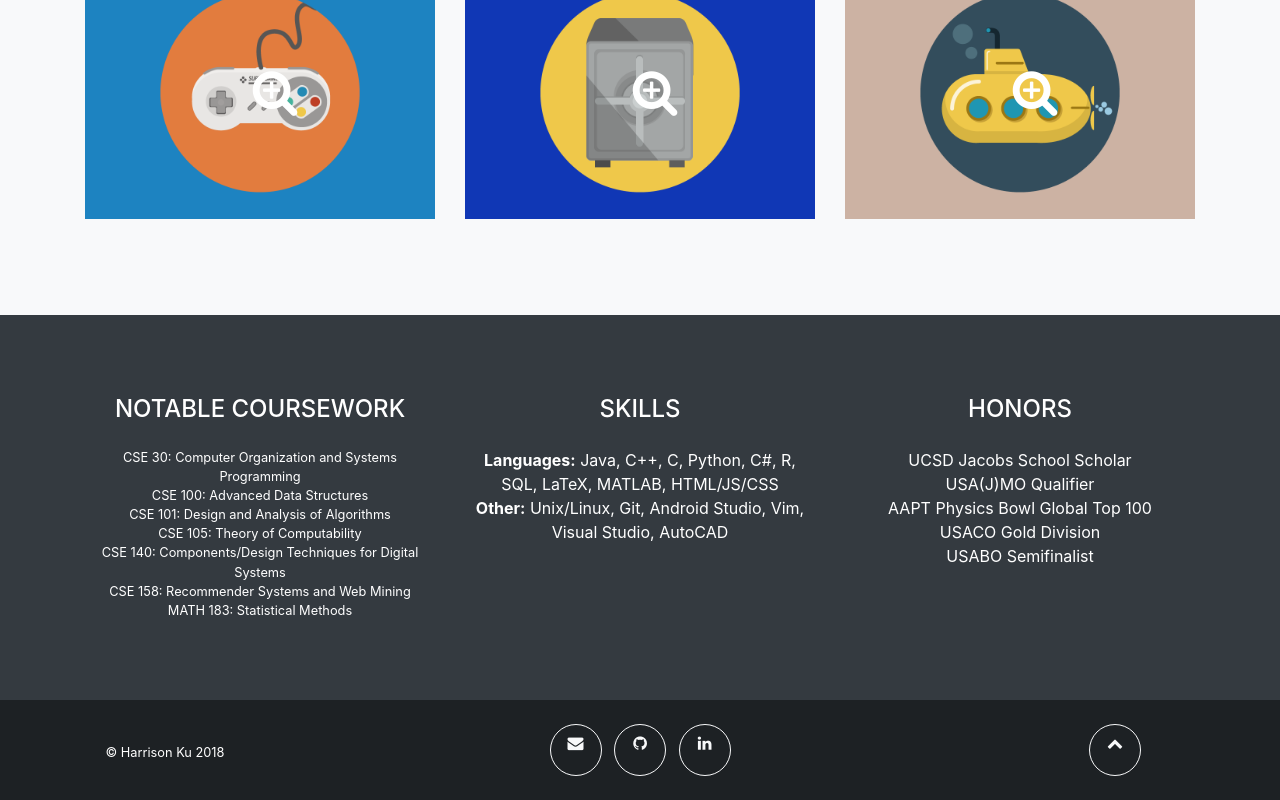
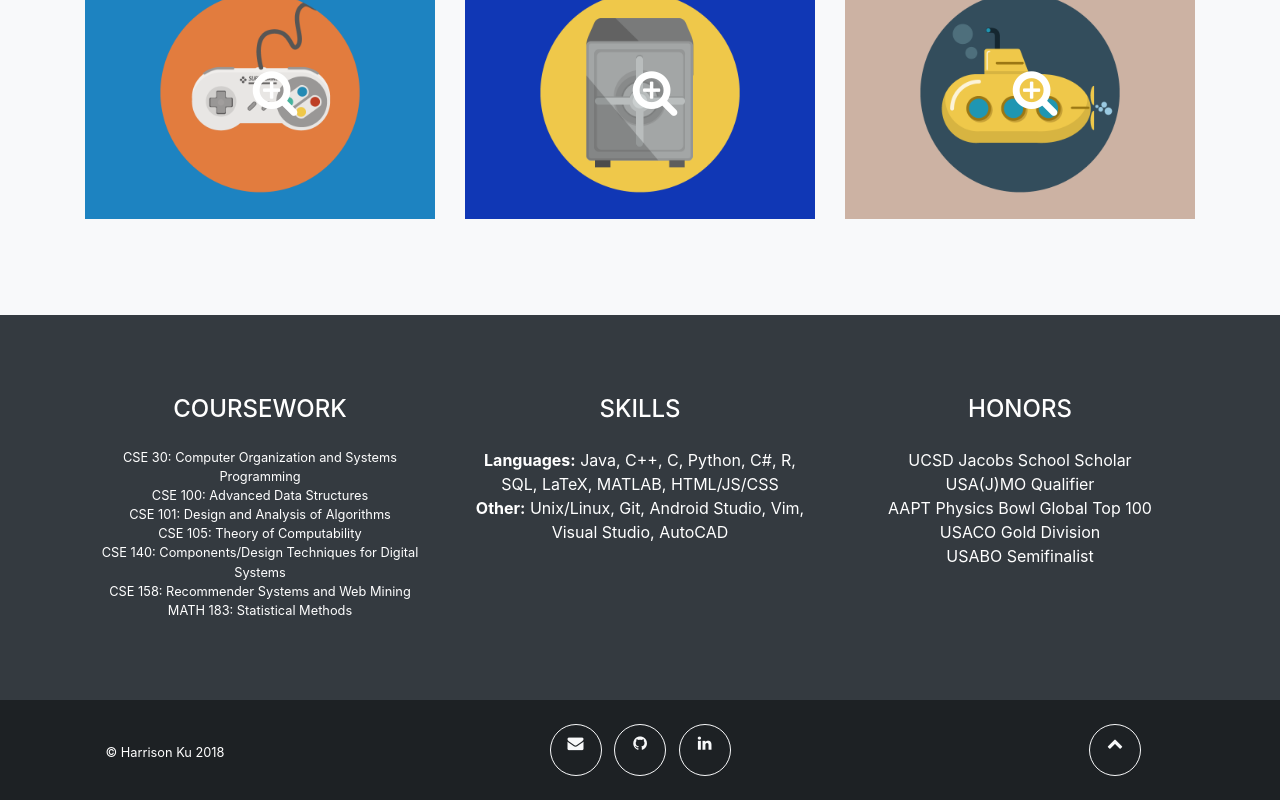
Before and after one commit to hmku/hmku.github.io, a website with bundled scripts: page index.html in a window 1280 px wide. Shown: the part 2819-3619 px from the top of the page. Built offline with nearby package versions, Linux system fonts and the light colour scheme.

Commit message:
Fix footer titles

```diff
--- a/index.html
+++ b/index.html
@@ -222,7 +222,7 @@
       <div class="container">
         <div class="row">
           <div class="col-md-4 mb-5 mb-lg-0">
-            <h4 class="text-uppercase mb-4">Notable Coursework</h4>
+            <h4 class="text-uppercase mb-4">Coursework</h4>
             <p class="small mb-0">
               CSE 30: Computer Organization and Systems Programming<br>
               CSE 100: Advanced Data Structures<br>
```
